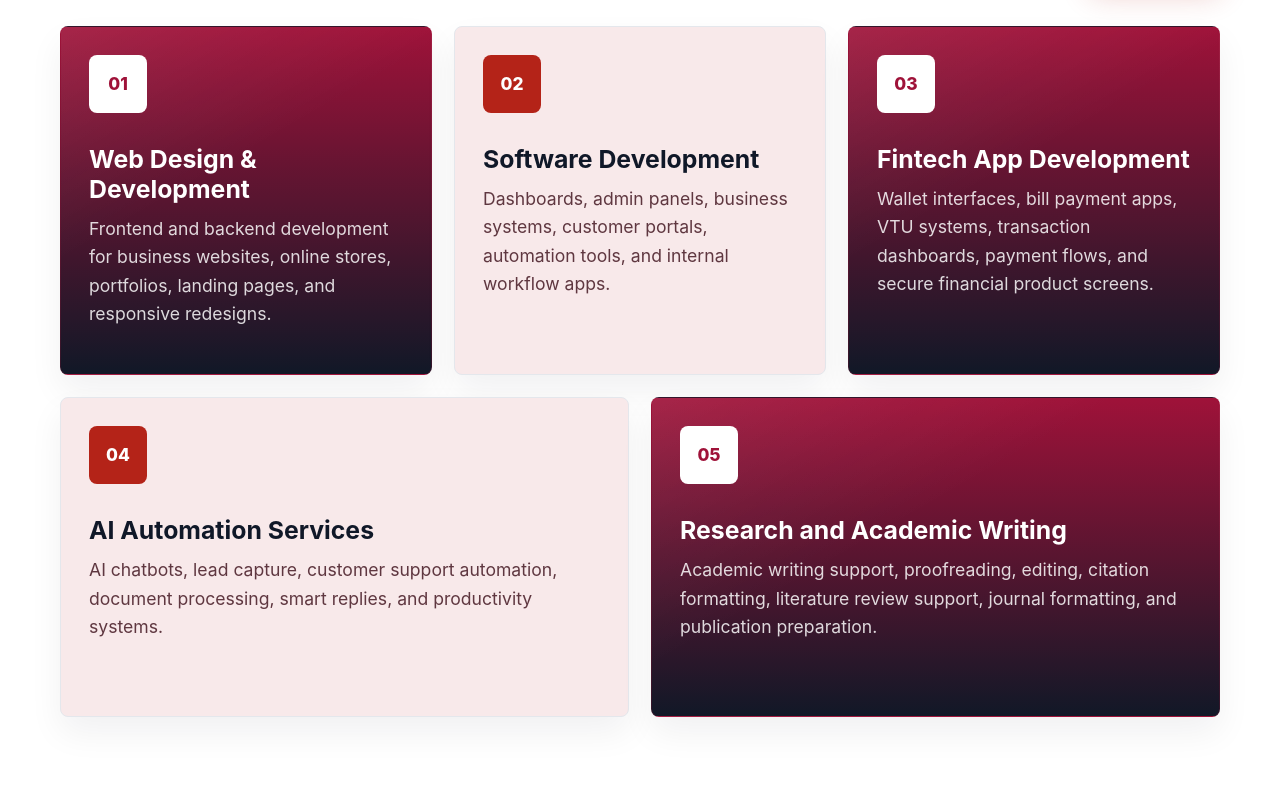
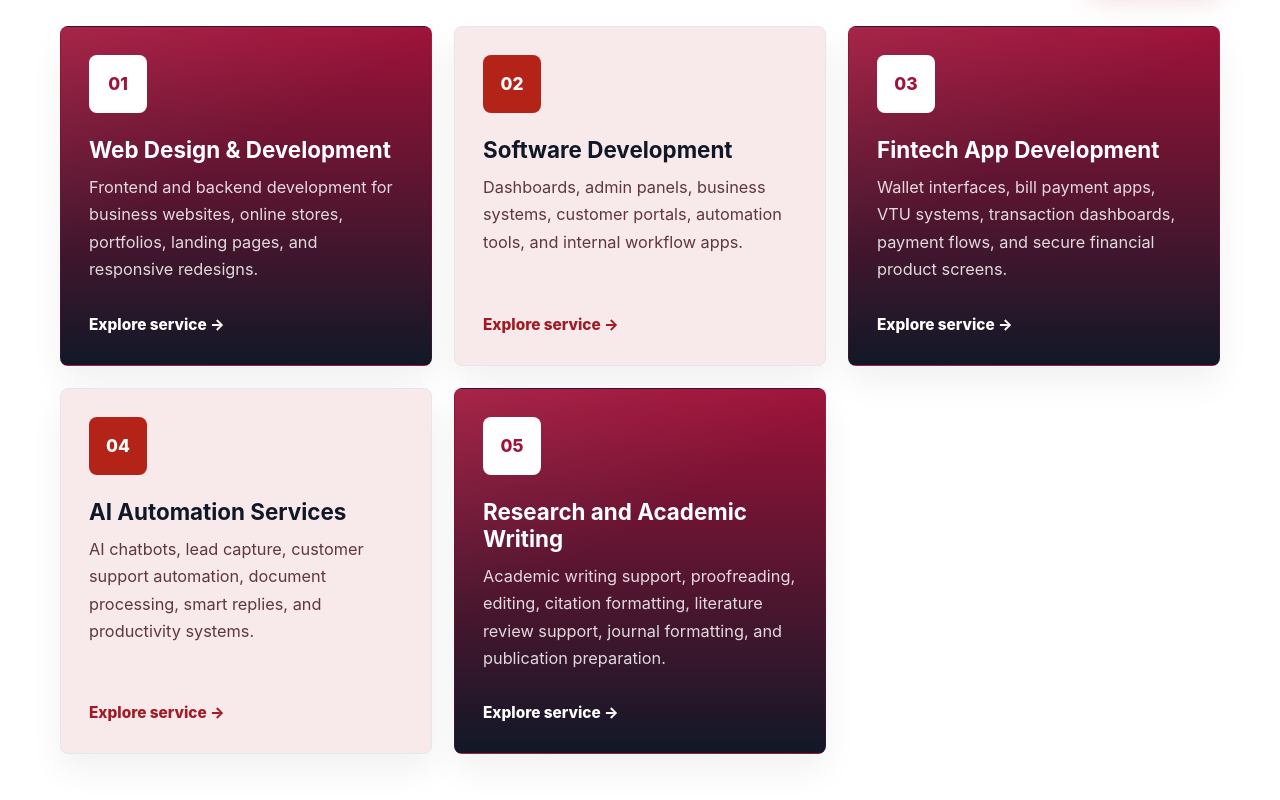
Before and after one commit to davidjames2708-dotcom/willibabsdigitalsolutions, a Next.js app: page / in a window 1280 px wide. Shown: the part 2400-3200 px from the top of the page. Built offline with nearby package versions, Linux system fonts and the light colour scheme.

Commit message:
Improve homepage service cards

```diff
--- a/app/page.jsx
+++ b/app/page.jsx
@@ -102,30 +102,35 @@ export default function HomePage() {
                   <span>01</span>
                   <h3>Web Design & Development</h3>
                   <p>Frontend and backend development for business websites, online stores, portfolios, landing pages, and responsive redesigns.</p>
+                  <Link className="service-card-link" href="/services#website-development">Explore service →</Link>
                 </article>
 
                 <article className="service-card light">
                   <span>02</span>
                   <h3>Software Development</h3>
                   <p>Dashboards, admin panels, business systems, customer portals, automation tools, and internal workflow apps.</p>
+                  <Link className="service-card-link" href="/services#software-development">Explore service →</Link>
                 </article>
 
                 <article className="service-card dark">
                   <span>03</span>
                   <h3>Fintech App Development</h3>
                   <p>Wallet interfaces, bill payment apps, VTU systems, transaction dashboards, payment flows, and secure financial product screens.</p>
+                  <Link className="service-card-link" href="/services#fintech-app-development">Explore service →</Link>
                 </article>
 
                 <article className="service-card light">
                   <span>04</span>
                   <h3>AI Automation Services</h3>
                   <p>AI chatbots, lead capture, customer support automation, document processing, smart replies, and productivity systems.</p>
+                  <Link className="service-card-link" href="/services#ai-automation">Explore service →</Link>
                 </article>
 
                 <article className="service-card dark">
                   <span>05</span>
                   <h3>Research and Academic Writing</h3>
                   <p>Academic writing support, proofreading, editing, citation formatting, literature review support, journal formatting, and publication preparation.</p>
+                  <Link className="service-card-link" href="/services#research-writing">Explore service →</Link>
                 </article>
               </div>
             </div>
--- a/style.css
+++ b/style.css
@@ -1107,6 +1107,11 @@ h3 {
   grid-template-columns: 1fr;
 }
 
+.detail-card[id],
+#fintech-app-development {
+  scroll-margin-top: 110px;
+}
+
 .service-grid {
   display: grid;
   grid-template-columns: repeat(4, 1fr);
@@ -1114,7 +1119,7 @@ h3 {
 }
 
 .offer-card-grid {
-  grid-template-columns: repeat(6, 1fr);
+  grid-template-columns: repeat(3, minmax(0, 1fr));
 }
 
 .service-card {
@@ -1128,25 +1133,47 @@ h3 {
 }
 
 .offer-card-grid .service-card {
-  min-height: 320px;
+  min-height: 340px;
   display: flex;
   flex-direction: column;
-  grid-column: span 2;
   padding: 28px;
 }
 
-.offer-card-grid .service-card:nth-child(n + 4) {
-  grid-column: span 3;
-}
-
 .offer-card-grid .service-card h3 {
-  font-size: 1.55rem;
+  font-size: 1.4rem;
   line-height: 1.2;
 }
 
 .offer-card-grid .service-card p {
-  font-size: 1.1rem;
-  line-height: 1.62;
+  font-size: 1.02rem;
+  line-height: 1.68;
+}
+
+.service-card-link {
+  width: fit-content;
+  margin-top: auto;
+  padding-top: 12px;
+  color: #a11a24;
+  font-size: 0.96rem;
+  font-weight: 800;
+  text-decoration: underline;
+  text-decoration-color: transparent;
+  text-underline-offset: 4px;
+  transition: text-decoration-color 180ms ease;
+}
+
+.service-card.dark .service-card-link {
+  color: var(--white);
+}
+
+.service-card-link:hover,
+.service-card-link:focus-visible {
+  text-decoration-color: currentColor;
+}
+
+.service-card-link:focus-visible {
+  outline: 2px solid currentColor;
+  outline-offset: 4px;
 }
 
 .service-card:hover {
@@ -1180,7 +1207,7 @@ h3 {
   height: 58px;
   display: grid;
   place-items: center;
-  margin-bottom: 32px;
+  margin-bottom: 24px;
   border-radius: 8px;
   color: var(--white);
   background: #b42318;
```
Also changed, not shown: app/services/page.jsx (+5 -5 lines).
